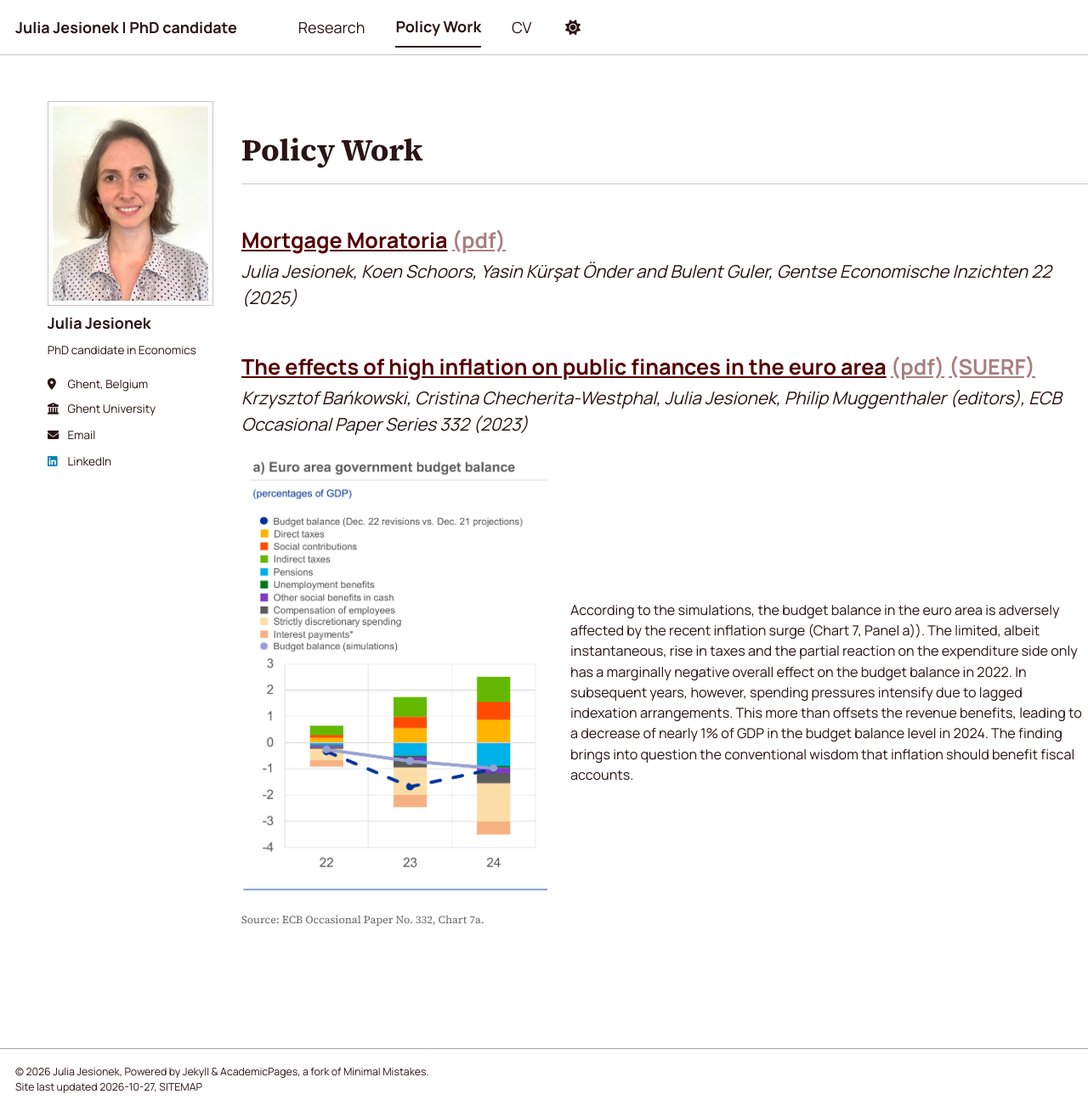
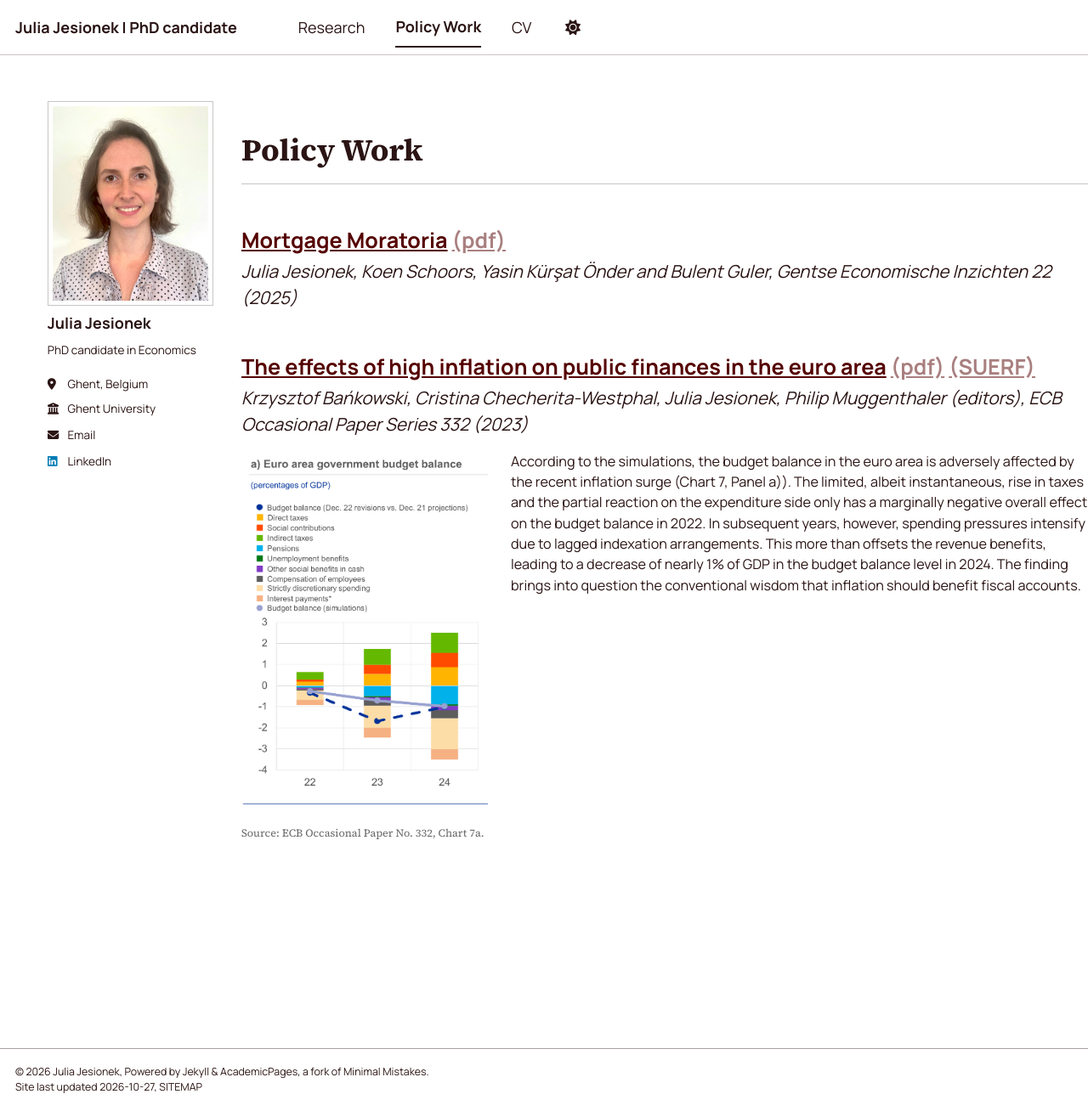
Before and after one commit to juliajesionek/homepage, a Jekyll site: the page built from _pages/policy.html, in a window 1280 px wide and 1308 px high. Shown: the whole window at 85% size. Built offline with Jekyll 4.4.1, drawn with Linux system fonts in a browser that asks for light colours; a style sheet for code colours, icons or effects is not loaded.

Commit message:
Top-align figure text and shrink chart
Co-Authored-By: Claude Opus 5.5 <noreply@anthropic.com>

```diff
--- a/_includes/publication-list.html
+++ b/_includes/publication-list.html
@@ -36,12 +36,12 @@
   .project-figure-row {
     display: flex;
     flex-wrap: wrap;
-    align-items: center;
+    align-items: flex-start;
     gap: 1.5em;
   }
   .project-figure {
-    flex: 1 1 260px;
-    max-width: 360px;
+    flex: 1 1 220px;
+    max-width: 290px;
     margin: 0;
   }
   .project-figure img {
```
